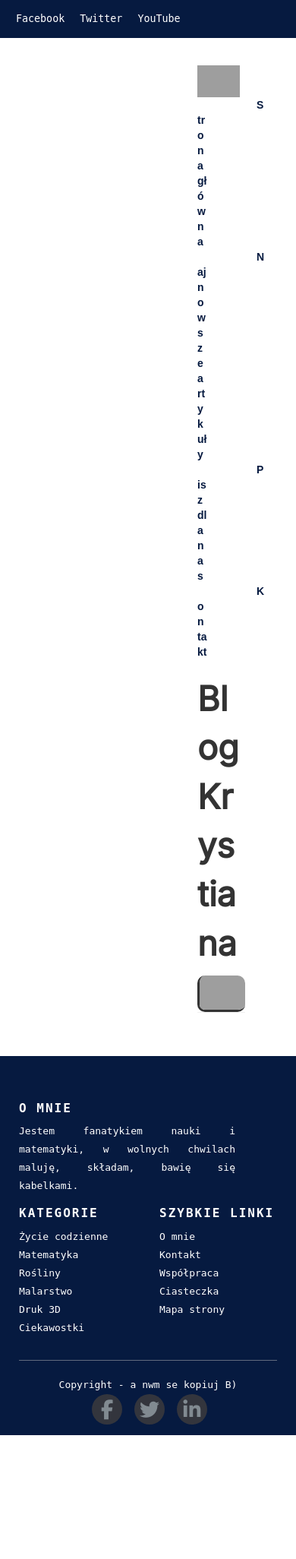
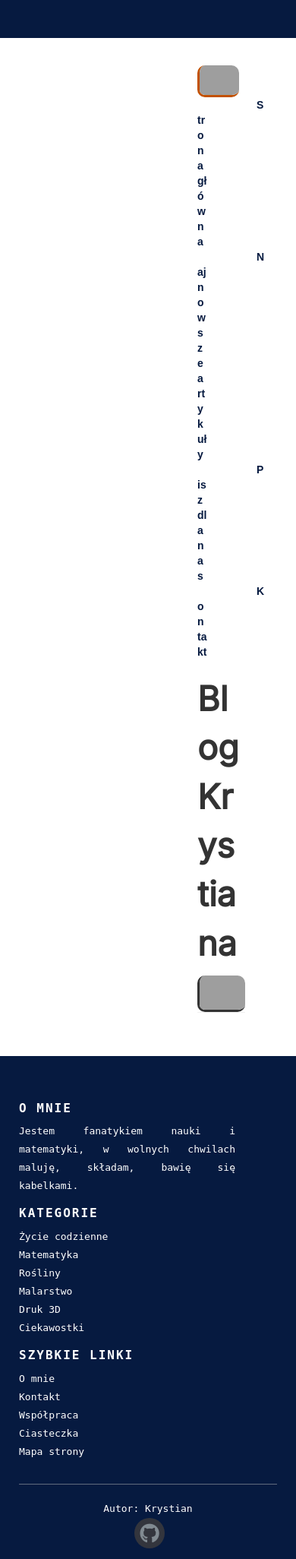
Before and after one commit to kpochodyla/djangoblog, a Django app: page / in a window 390 px wide. Shown: the whole page at 76% size. Before the commit the page ends 1889 px from the top, so only its background shows below. Run offline with Django 3.2, Linux system fonts and the light colour scheme; data that the repository does not hold is empty; some libraries are stand-ins or nearby versions; grey boxes are pictures that could not be loaded.

Commit message:
Pierwsze poprawki w nowym wyglądzie

```diff
--- a/blog/static/css/blog.css
+++ b/blog/static/css/blog.css
@@ -11,7 +11,7 @@ body{
     font-family: 'Inter', sans-serif;
     text-decoration: none;
     width: 70%;
-    border-style: hidden;
+    border-style: none;
 }
 .page-header h1 a, .page-header h1 a:visited, .page-header h1 a:active{
     color: #C25100;
@@ -31,6 +31,12 @@ body{
 
 .baner{
     width: 100%;
+    border-radius: 10px;
+    border-bottom: solid;
+    border-left: solid;
+}
+
+.logo-class{
     border-radius: 10px;
     border-bottom: solid;
     border-left: solid;
@@ -236,8 +242,8 @@ h2{
 }
 
 .social-icons a:active, .social-icons a:focus, .social-icons a:visited{
-    color: #FFF;
-    background-color: #29AAFE;
+    color: white;
+    background-color: #46496e;
 }
 
 .social-icons.size-sm a{
@@ -247,20 +253,12 @@ h2{
     font-size: 12px;
 }
 
-.social-icons a.facebook:hover {
-    background-color: #3B5998;
-}
-
-.social-icons a.twitter:hover{
-    background-color: #00ACED;
-}
-
 .social-icons a.linkedin:hover{
     background-color: #007BB6;
 }
 
-.social-icons a.dribble:hover{
-    background-color: #EA4C89;
+.social-icons a.github:hover{
+    background-color: black;
 }
 
 @media (max-width: 767px) {
--- a/blog/templates/blog/base.html
+++ b/blog/templates/blog/base.html
@@ -11,9 +11,6 @@
     </head>
     <body>
         <nav class="navbar navbar-light" style="background-color: #061A40;">
-            <a class="top-menu" href="/">Facebook</a>
-            <a class="top-menu" href="/">Twitter</a>
-            <a class="top-menu" href="/">YouTube</a>
             <div class="plus">
                 {% if user.is_authenticated %}
                     <a href="{% url 'post_new' %}" class="top-menu"><span class="glyphicon glyphicon-plus"></span></a>
@@ -23,7 +20,7 @@
         <div class="all">
             <nav class="navbar navbar-light bg-light">
                 <div class="page-header">
-                    <img src="/media/images/logo.png" height="5%">
+                    <img class="logo-class" src="/media/images/logo.png" height="5%">
                     <a class="nav-link" href="/"><b>Strona główna</b></a>
                     <a class="nav-link" href="#"><b>Najnowsze artykuły</b></a>
                     <a class="nav-link" href="#"><b>Pisz dla nas</b></a>
@@ -51,7 +48,7 @@
                            <h6><b>O mnie</b></h6>
                            <p class="text-justify">Jestem fanatykiem nauki i matematyki, w wolnych chwilach maluję, składam, bawię się kabelkami.</p>
                        </div>
-                       <div class="col-xs-6 col-md-6">
+                       <div class="col-xs-12 col-md-3">
                            <h6><b>Kategorie</b></h6>
                            <ul class="footer-links">
                                <li><a href="/">Życie codzienne</a></li>
@@ -62,7 +59,7 @@
                                <li><a href="/">Ciekawostki</a></li>
                            </ul>
                        </div>
-                       <div class="col-xs-6 col-md-2">
+                       <div class="col-xs-12 col-md-3">
                            <h6><b>Szybkie linki</b></h6>
                            <ul class="footer-links">
                                <li><a href="/">O mnie</a></li>
@@ -78,13 +75,11 @@
                <div class="container">
                    <div class="row">
                        <div class="col-md-8 col-sm-6 col-xs-12">
-                           <p class="copyright-text">Copyright - a nwm se kopiuj B)</p>
+                           <p class="copyright-text">Autor: Krystian</p>
                        </div>
                        <div class="col-md-4 col-sm-6 col-xs-12">
                            <ul class="social-icons">
-                               <li><a class="facebook" href="#"><i class="fa fa-facebook fa-2x"></i></a></li>
-                               <li><a class="twitter" href="#"><i class="fa fa-twitter fa-2x"></i></a></li>
-                               <li><a class="linkedin" href="#"><i class="fa fa-linkedin fa-2x"></i></a></li>
+                               <li><a class="github" href="https://github.com/kpochodyla"><i class="fa fa-github fa-2x"></i></a></li>
                            </ul>
                        </div>
                    </div>
```
Also changed, not shown: blog/templates/blog/post_detail.html (+8 -7 lines).
